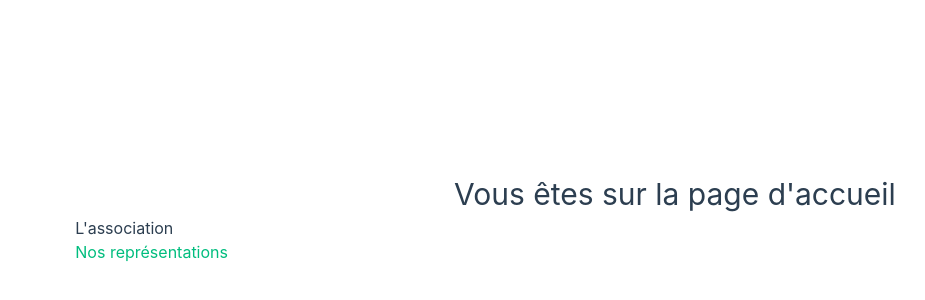
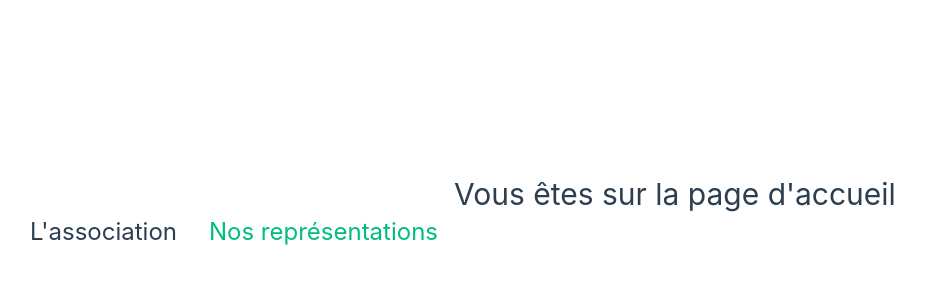
Before and after one commit to armribdev/profitroles-website, a Vue app: page / in a window 1280 px wide. Shown: the part 168-468 px from the top of the page, without its empty margins (186-1111 px from the left). Built offline with nearby package versions, Linux system fonts and the light colour scheme.

Commit message:
center header

```diff
--- a/src/App.vue
+++ b/src/App.vue
@@ -5,19 +5,16 @@ import { RouterLink, RouterView } from "vue-router";
 <template>
   <header>
     <img
-      alt="Vue logo"
+      alt="Profitroles logo"
       class="logo"
       src="@/assets/logo.svg"
       width="125"
       height="125"
     />
-
-    <div class="wrapper">
-      <nav>
-        <RouterLink to="/">L'association</RouterLink>
-        <RouterLink to="/events">Nos représentations</RouterLink>
-      </nav>
-    </div>
+    <nav>
+      <RouterLink to="/">L'association</RouterLink>
+      <RouterLink to="/events">Nos représentations</RouterLink>
+    </nav>
   </header>
 
   <RouterView />
@@ -27,18 +24,18 @@ import { RouterLink, RouterView } from "vue-router";
 header {
   line-height: 1.5;
   max-height: 100vh;
+  display: flex;
+  align-items: center;
+  justify-content: center;
 }
 
 .logo {
-  display: block;
-  margin: 0 auto 2rem;
+
 }
 
 nav {
-  width: 100%;
-  font-size: 12px;
+  font-size: 24px;
   text-align: center;
-  margin-top: 2rem;
 }
 
 nav a.router-link-exact-active {
@@ -55,29 +52,8 @@ nav a {
 }
 
 @media (min-width: 1024px) {
-  header {
-    display: flex;
-    place-items: center;
-    padding-right: calc(var(--section-gap) / 2);
-  }
-
   .logo {
-    margin: 0 2rem 0 0;
-  }
-
-  header .wrapper {
-    display: flex;
-    place-items: flex-start;
-    flex-wrap: wrap;
-  }
-
-  nav {
-    text-align: left;
-    margin-left: -1rem;
-    font-size: 1rem;
-
-    padding: 1rem 0;
-    margin-top: 1rem;
+    margin-right: 1em;
   }
 }
 </style>
```
